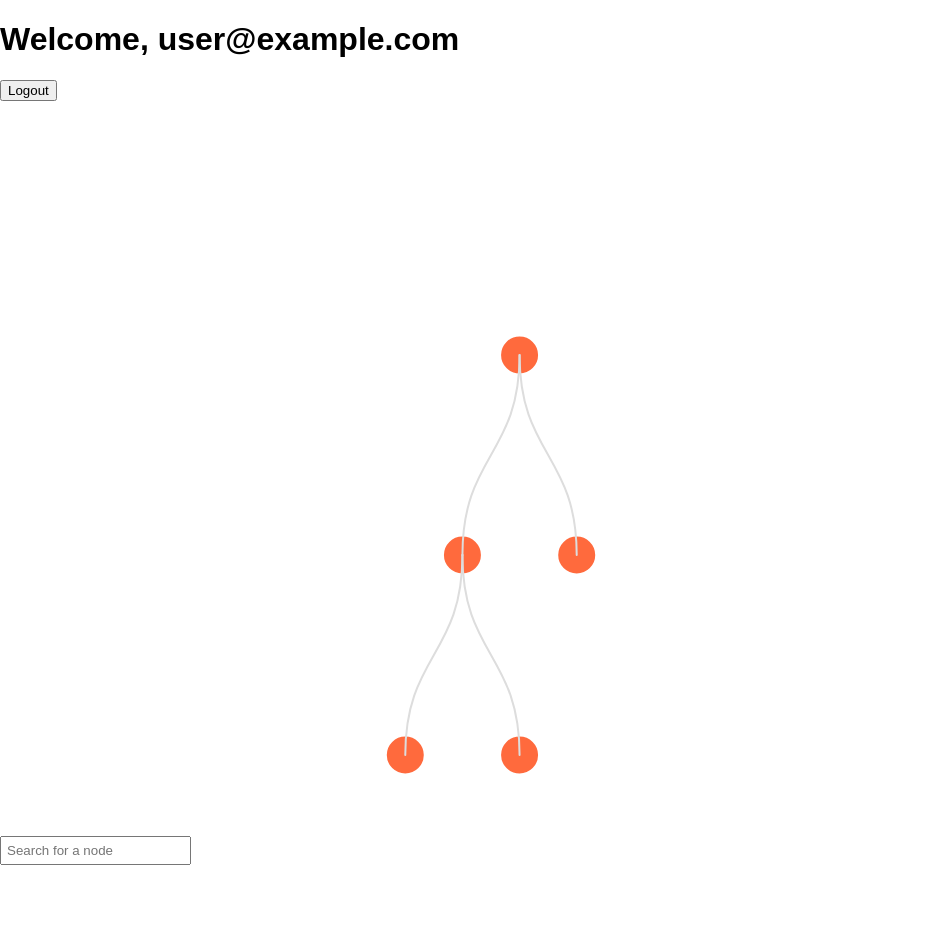
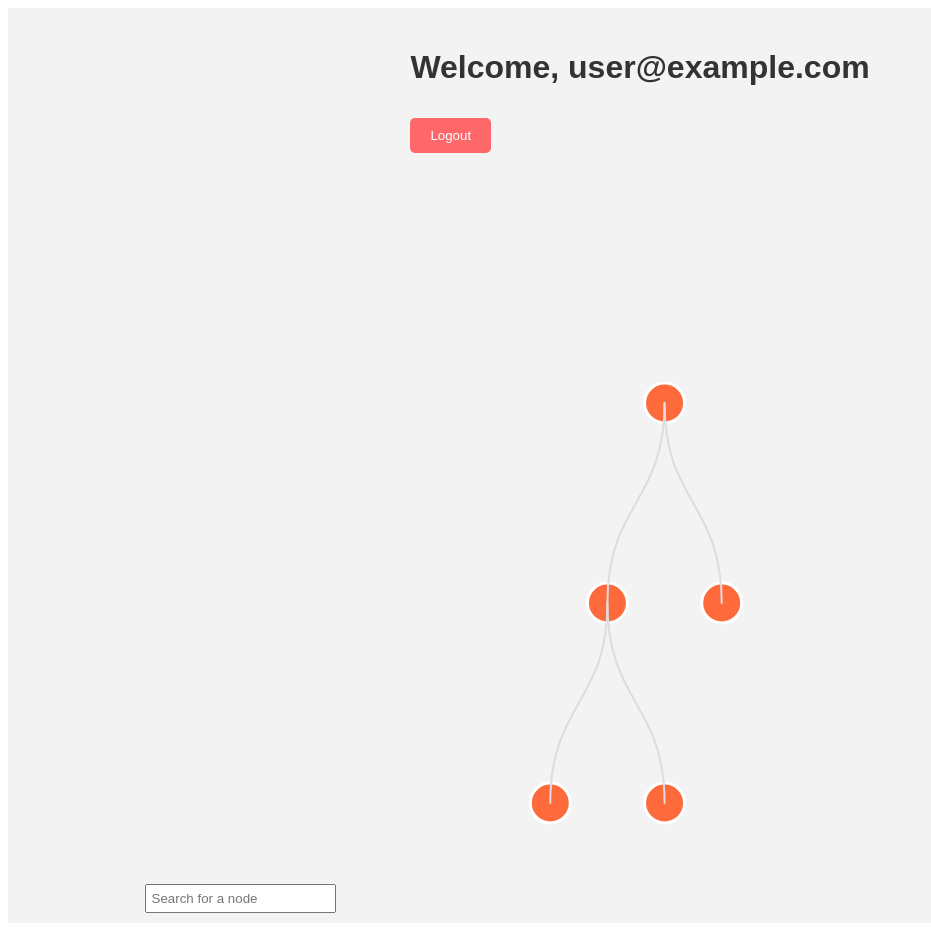
Before and after one commit to Swathi0141/network-tree-visualization, a React (Create React App) app: page /main in a window 1280 px wide. Shown: the whole page, without its empty margins (0-931 px from the left). Before the commit the page ends 875 px from the top, so only its background shows below. Built offline with nearby package versions, Linux system fonts and the light colour scheme; no server answers; sample sign-in values are in the browser's storage.

Commit message:
Updated styling

```diff
--- a/src/index.css
+++ b/src/index.css
@@ -1,5 +1,29 @@
-/* src/index.css */
-body {
-    margin: 0;
-    font-family: Arial, sans-serif;
-  }
+/* Add this CSS to your main CSS file or inline in your MainPage component */
+
+.main-container {
+  display: flex;
+  flex-direction: column;
+  align-items: center;
+  background-color: #f3f3f3; /* Set a light background */
+  font-family: 'Arial', sans-serif;
+}
+
+header {
+  margin-top: 20px;
+  color: #333;
+}
+
+button {
+  padding: 10px 20px;
+  margin-top: 10px;
+  cursor: pointer;
+  border: none;
+  background-color: #ff686b;
+  color: white;
+  border-radius: 5px;
+  transition: background-color 0.3s ease;
+}
+
+button:hover {
+  background-color: #ff5a5f;
+}
```
